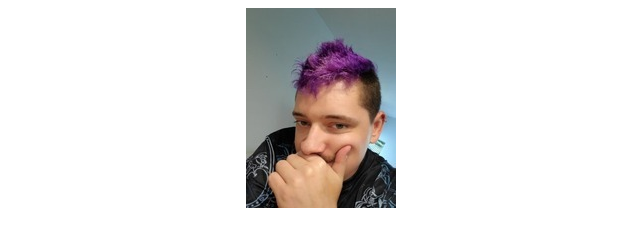
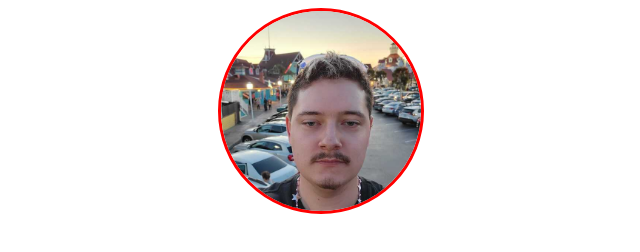
Before and after one commit to wolfsige/portfolio-mk2, a plain HTML site: page index.html in a window 1280 px wide. Shown: the whole page, without its empty margins (319-959 px from the left). Drawn offline with Linux system fonts and the light colour scheme.

Commit message:
make round border and fit my face to it

```diff
--- a/index.html
+++ b/index.html
@@ -9,8 +9,8 @@
   <title>Document</title>
 </head>
 <body>
-  <div class="me">
-    <img src="/img/150x200_me.jpeg">
+  <div class="mediv">
+    <img class="meimg" src="/img/20220326_192022_720.jpeg"">
   </div>
 </body>
 </html>
--- a/style.css
+++ b/style.css
@@ -1,7 +1,18 @@
-body{
-  color: red;
-}
-.me{
+body, .mediv, .meimg{
   display: flex;
   justify-content: center;
 }
+
+.mediv{
+  border: solid red;
+  height: 200px;
+  width: 200px;
+  border-radius: 500px;
+}
+
+.meimg{
+  object-fit: cover;
+  border-radius: 50%;
+  height: 200px;
+  width: 200px;
+}
```
Also changed, not shown: img/20220326_192022_720.jpeg (added).
